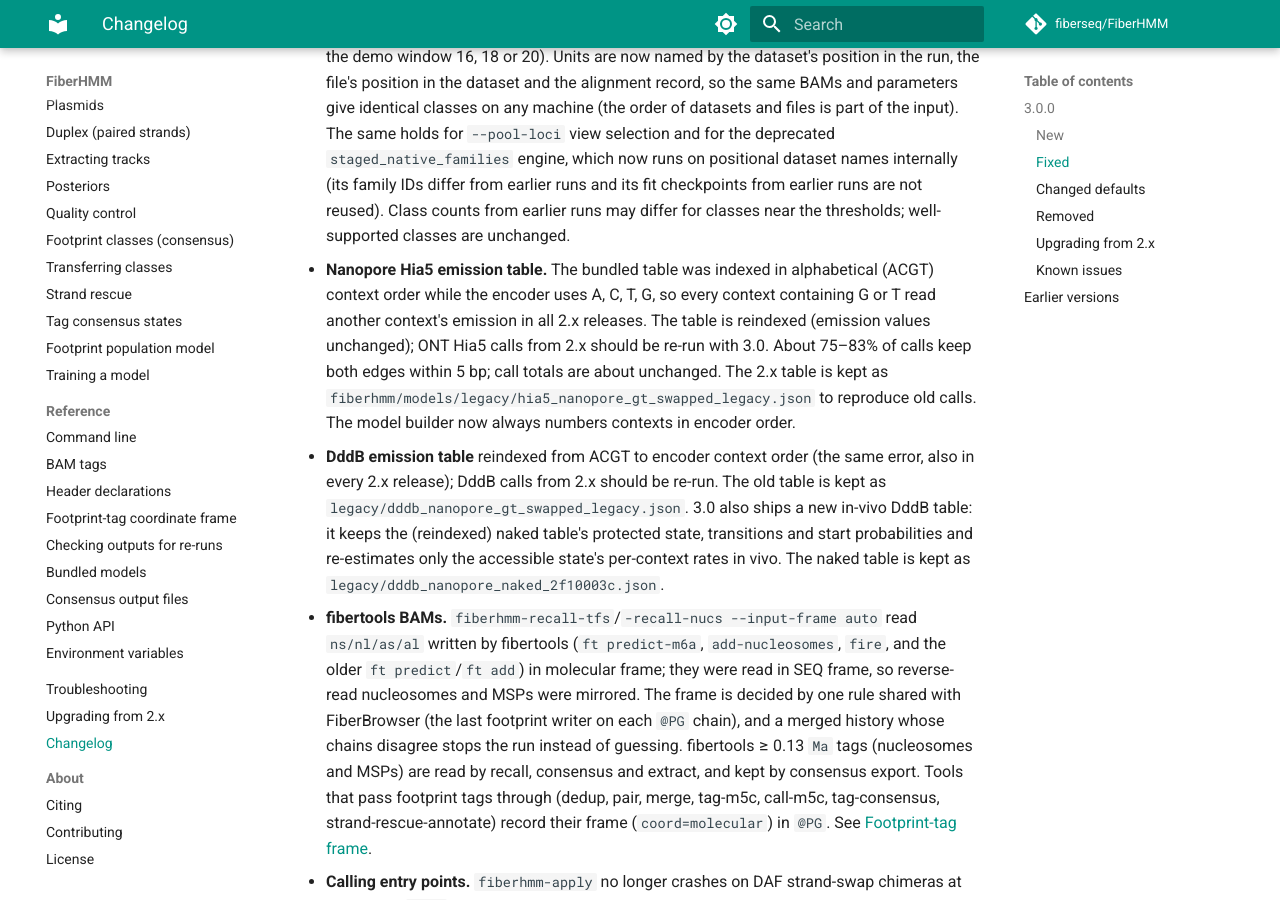
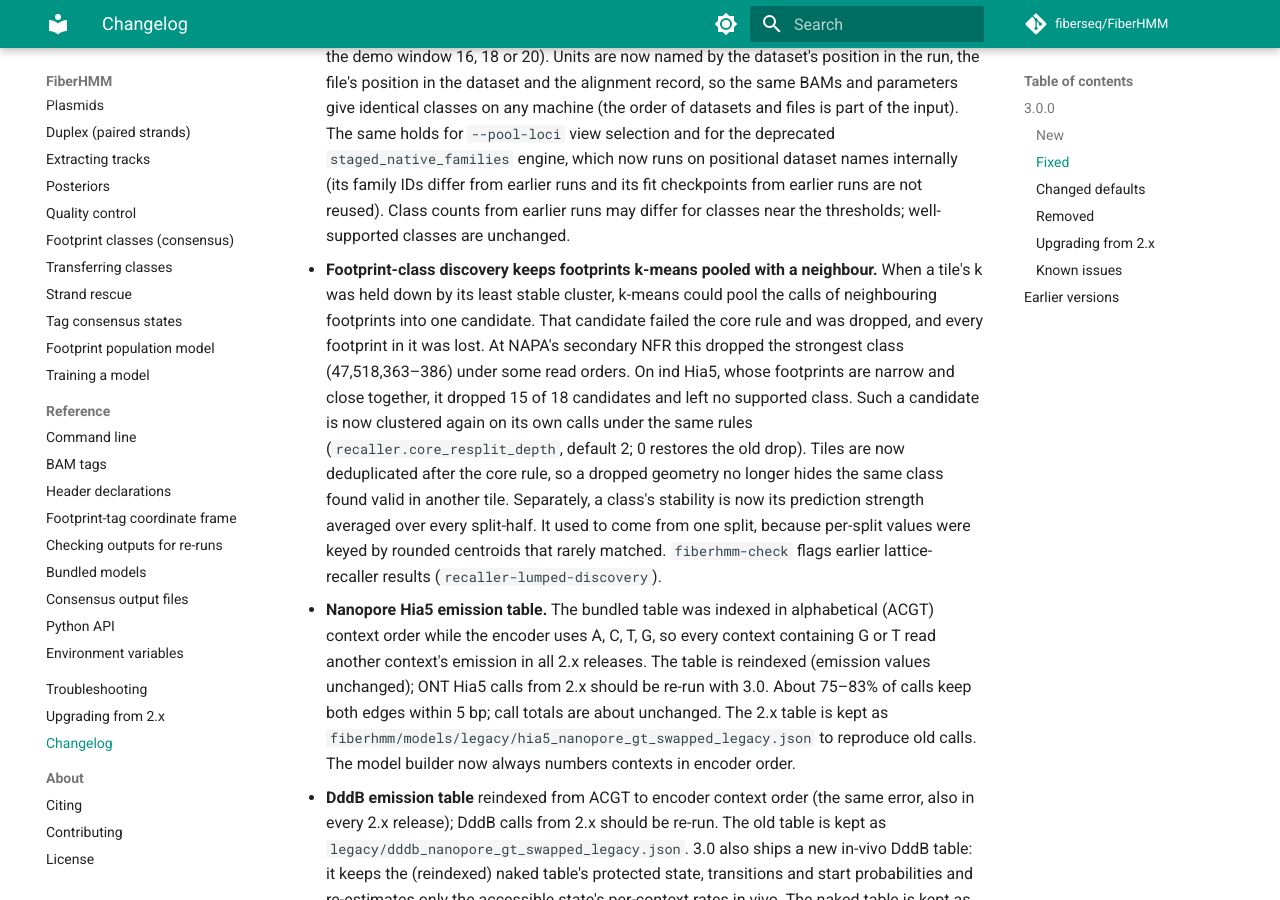
Before and after one commit to fiberseq/FiberHMM, an MkDocs documentation site: the page built from docs/changelog.md, in a window 1280 px wide and 900 px high, scrolled down 4900 px. Built offline with MkDocs 1.6.1 and Material for MkDocs 9.7.7, drawn with Linux system fonts in a browser that asks for light colours; comment, search, counter and statistics services are not loaded.

Commit message:
docs(changelog), advisory: footprint-class discovery fixes; fiberhmm-check flags earlier recaller runs
CHANGELOG (3.0.0, Fixed): footprint-class discovery keeps footprints
k-means pooled with a neighbour, deduplicates tiles after the core rule,
and averages a class's stability over every split-half.

New advisory recaller-lumped-discovery (rerun-recommended, consensus
classes). It flags lattice-recaller results whose recorded recaller
parameters lack core_resplit_depth, which the fix added. A manifest
without recorded parameters is possibly affected. check_consensus now
evaluates both consensus rules in one pass over the manifests. The
advisory index is regenerated through the fix (7095fdd). The outputs
reference documents the per-tile resplits diagnostics and the averaged
stability.

Co-Authored-By: Claude Opus 5.5 (1M context) <noreply@anthropic.com>

```diff
--- a/CHANGELOG.md
+++ b/CHANGELOG.md
@@ -233,6 +233,22 @@ with FiberBrowser 3.0.0 (which requires `fiberhmm>=3.0,<4`).
   checkpoints from earlier runs are not reused). Class
   counts from earlier runs may differ for classes near the thresholds;
   well-supported classes are unchanged.
+- **Footprint-class discovery keeps footprints k-means pooled with a
+  neighbour.** When a tile's k was held down by its least stable cluster,
+  k-means could pool the calls of neighbouring footprints into one
+  candidate. That candidate failed the core rule and was dropped, and every
+  footprint in it was lost. At NAPA's secondary NFR this dropped the
+  strongest class (47,518,363–386) under some read orders. On ind Hia5,
+  whose footprints are narrow and close together, it dropped 15 of 18
+  candidates and left no supported class. Such a candidate is now clustered
+  again on its own calls under the same rules (`recaller.core_resplit_depth`,
+  default 2; 0 restores the old drop). Tiles are now deduplicated after the
+  core rule, so a dropped geometry no longer hides the same class found
+  valid in another tile. Separately, a class's stability is
+  now its prediction strength averaged over every split-half. It used to
+  come from one split, because per-split values were keyed by rounded
+  centroids that rarely matched. `fiberhmm-check` flags earlier lattice-recaller
+  results (`recaller-lumped-discovery`).
 - **Nanopore Hia5 emission table.** The bundled table was indexed in
   alphabetical (ACGT) context order while the encoder uses A, C, T, G, so every
   context containing G or T read another context's emission in all 2.x
```
Also changed, not shown: docs/reference/advisories.md (+1 -0 lines), docs/reference/consensus-outputs.md (+3 -2 lines), 3 other files.
